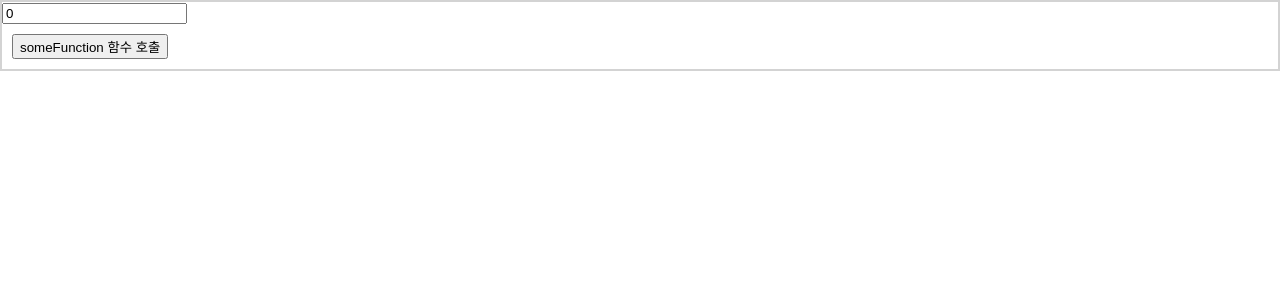
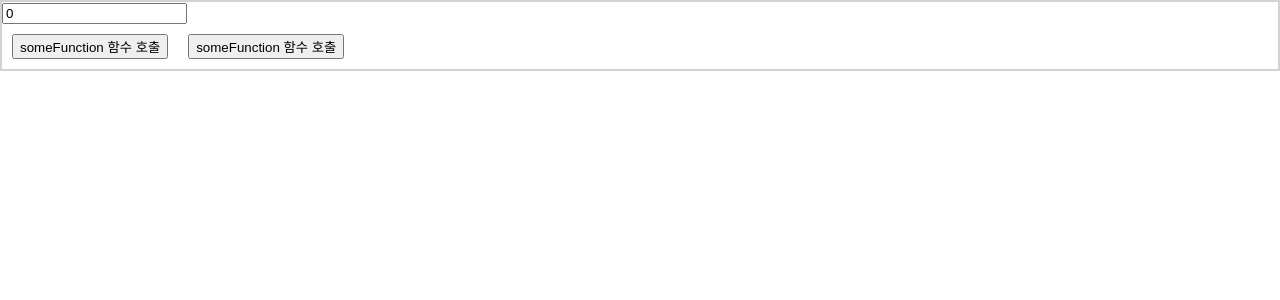
Before and after one commit to nohssam/2024_react02, a React (Create React App) app: page / in a window 1280 px wide. Shown: the top 300 px of the page. Built offline with nearby package versions, Linux system fonts and the light colour scheme.

Commit message:
Callback예제

```diff
--- a/src/components/step10/CallBackTest02.jsx
+++ b/src/components/step10/CallBackTest02.jsx
@@ -18,8 +18,17 @@ function CallBackTest02(props) {
     //     return;
     // }, []);
 
+    //  const someFunction = useCallback(() => {
+    //     //     console.log(`someFunc : number : ${number}`);
+    //     //     return;
+    //     // }, [number]);
 
-    const someFunction = useCallback(() => {
+    // const someFunction = useCallback((number) => {
+    //     console.log(`someFunc : number : ${number}`);
+    //     return;
+    // }, []);
+
+    const someFunction = useCallback((number) => {
         console.log(`someFunc : number : ${number}`);
         return;
     }, [number]);
@@ -36,7 +45,8 @@ function CallBackTest02(props) {
                 onChange={(e) => setNumber(e.target.value)}
             />
             <br />
-            <button onClick={someFunction}>someFunction 함수 호출</button>
+            <button onClick={() => someFunction()}>someFunction 함수 호출</button>
+            <button onClick={() => someFunction(number)}>someFunction 함수 호출</button>
         </div>
     );
 }
```
